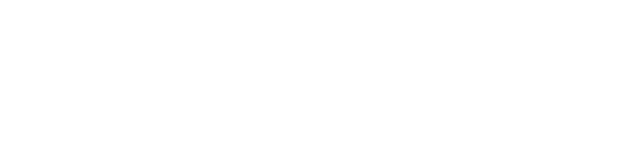
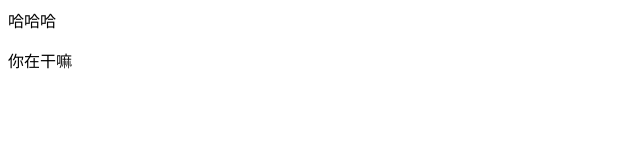
Before and after one commit to FengGG001/Cc970927, a plain HTML site: page index.html in a window 1280 px wide. Shown: the whole page, without its empty margins (0-640 px from the left). Drawn offline with Linux system fonts and the light colour scheme.

Commit message:
添加了一个div标签和一个p标签

```diff
--- a/index.html
+++ b/index.html
@@ -6,6 +6,7 @@
     <title>Document</title>
 </head>
 <body>
-
+    <div>哈哈哈</div>
+    <p>你在干嘛</p>
 </body>
 </html>
```
